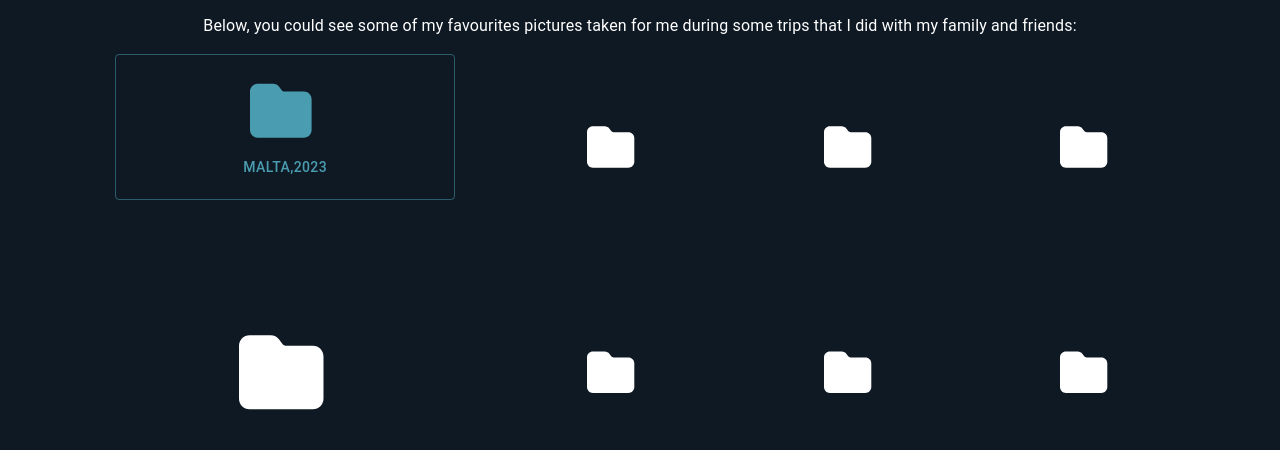
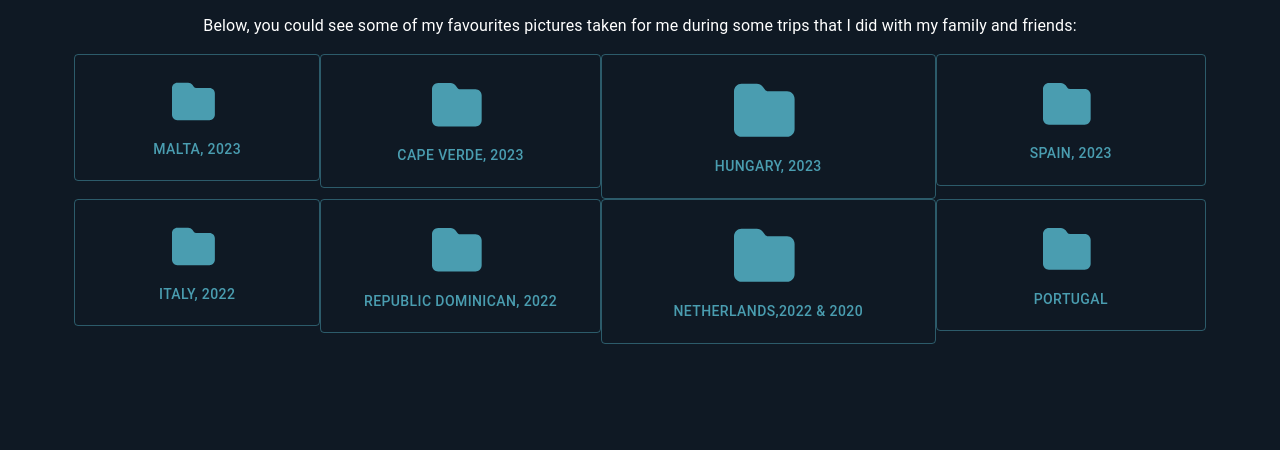
Before and after one commit to isabelSoares/myWebSite, a React (Create React App) app in the folder ts-app/: page /hobbies in a window 1280 px wide. Shown: the part 350-800 px from the top of the page. Built offline with nearby package versions, Linux system fonts and the light colour scheme.

Commit message:
May the components more abstracted and added some of my photos!

```diff
--- a/ts-app/src/components/hobbies/Hobbies.scss
+++ b/ts-app/src/components/hobbies/Hobbies.scss
@@ -25,7 +25,6 @@
         display: grid;
         justify-items: center;
         width: 100%;
-        row-gap: 100px;
         grid-template-columns: auto auto auto auto;
 
         .icon-style {
--- a/ts-app/src/components/hobbies/Hobbies.tsx
+++ b/ts-app/src/components/hobbies/Hobbies.tsx
@@ -1,13 +1,78 @@
 import React from 'react';
 import './Hobbies.scss';
-import { PhotoAlbum } from './PhotoAlbum';
+import { IPhotoAlbum, PhotoAlbum } from './PhotoAlbum';
 
 import { FontAwesomeIcon } from '@fortawesome/react-fontawesome';
-import {faCameraRetro, faFolder} from '@fortawesome/free-solid-svg-icons';
+import {faCameraRetro} from '@fortawesome/free-solid-svg-icons';
+
+const albumsInformation: IPhotoAlbum[] = [
+    {
+        albumName: 'Malta, 2023',
+        dialogTitle: 'September, 2023',
+        dialogImages: [
+            { description: 'Sliema, Malta', image:'https://drive.google.com/uc?id=15EX34FKkK7_AuZeqehqnD4C6o14zpHKl'},
+            { description: 'Valetta, Malta', image:'https://drive.google.com/uc?id=13Rq_ayr-kqGkI_uEWJcSbYGLN9DGzmY-'},
+            { description: 'Blue Lagoon, Malta', image:'https://drive.google.com/uc?id=1Uy1ekKazIngNRDOj3vGEMXF98-pw9_8c'}
+        ]
+    },
+    {
+        albumName: 'Cape Verde, 2023',
+        dialogTitle: 'July, 2023',
+        dialogImages: [
+            { description: 'Salt mines, Sal Island', image:'https://drive.google.com/uc?id=1MAaaGOds89MmcIlVExgsIILqx7jKpMoC'},
+            { description: 'Buracona, Sal Island', image:'https://drive.google.com/uc?id=1Zg9Jy_L7dnJRQdJb6OhwHCj6izt7RdtA'},
+            { description: 'Buracona, Sal Island', image:'https://drive.google.com/uc?id=1xtpxtWj-7qrlvQJn-m93V_Gu26903-r0'}
+        ]
+    },
+    {
+        albumName: 'Hungary, 2023',
+        dialogTitle: 'April, 2023',
+        dialogImages: [
+            { description: 'Fisherman\'s Bastion, Budapest', image:'https://drive.google.com/uc?id=1cEgsnqSoqDdWAY8hB9GmB_qa7HKMCKu3'},
+            { description: 'Parlament, Budapest', image:'https://drive.google.com/uc?id=1eOyDzyF30LPNREtkbSN88LcWTDfNRXs7'},
+            { description: 'Shoes on the Danube Bank, Budapest', image:'https://drive.google.com/uc?id=1JNfiSJ7QLRRdAh4UDGzKDoNRA4-Zupa3'}
+        ]
+    },
+    {
+        albumName: 'Spain, 2023',
+        dialogTitle: 'March, 2023',
+        dialogImages: [
+            {description: 'Salamanca', image:'https://drive.google.com/uc?id=1WCWYNYl9JDaG34HHFVVJFhwtOTvSrNb2'},
+            {description: 'La Alberca', image:'https://drive.google.com/uc?id=1k0OwJFkP2swlVE-mkjFvRA303M24DEiJ'},
+            {description: 'La Alberca', image:'https://drive.google.com/uc?id=1A4lrxBw1tJkOr3O-Kg-VlQGhQpMEBhxK'}
+        ]
+    },
+    {
+        albumName: 'Italy, 2022',
+        dialogTitle: 'November, 2022',
+        dialogImages: [
+            {description: 'Roma', image:'https://drive.google.com/uc?id=15EX34FKkK7_AuZeqehqnD4C6o14zpHKl'}
+        ]
+    },
+    {
+        albumName: 'Republic Dominican, 2022',
+        dialogTitle: 'July, 2022',
+        dialogImages: [
+            {description: 'Punta Cana', image:'https://drive.google.com/uc?id=15EX34FKkK7_AuZeqehqnD4C6o14zpHKl'}
+        ]
+    },
+    {
+        albumName: 'Netherlands,2022 & 2020',
+        dialogTitle: 'Malta September,2023',
+        dialogImages: [
+            {description: 'Sliema,Malta', image:'https://drive.google.com/uc?id=15EX34FKkK7_AuZeqehqnD4C6o14zpHKl'}
+        ]
+    },
+    {
+        albumName: 'Portugal',
+        dialogTitle: 'During my life',
+        dialogImages: [
+            {description: 'Serra da Estrela', image:'https://drive.google.com/uc?id=15EX34FKkK7_AuZeqehqnD4C6o14zpHKl'}
+        ]
+    }
+]
 
 interface IProps {}
-
-
 
 export const Hobbies = (props: IProps) => {
     return(
@@ -20,18 +85,9 @@ export const Hobbies = (props: IProps) => {
             <img src='https://drive.google.com/uc?id=1fsD6tf-XtOEIiIKvHZ1p_fdx4Q0A46lD' alt='Isabel is photographing' className='hobby-photography'></img>
             <p>Below, you could see some of my favourites pictures taken for me during some trips that I did with my family and friends:</p>
             <div className='hobbies-folder'>
-                <PhotoAlbum />
-                <FontAwesomeIcon icon={faFolder}  className="icon-style"/>
-                <FontAwesomeIcon icon={faFolder}  className="icon-style"/>
-                <FontAwesomeIcon icon={faFolder}  className="icon-style"/>
-                <FontAwesomeIcon icon={faFolder}  className="icon-style"/>
-                <FontAwesomeIcon icon={faFolder}  className="icon-style"/>
-                <FontAwesomeIcon icon={faFolder}  className="icon-style"/>
-                <FontAwesomeIcon icon={faFolder}  className="icon-style"/>
-                <FontAwesomeIcon icon={faFolder}  className="icon-style"/>
-                <FontAwesomeIcon icon={faFolder}  className="icon-style"/>
-                <FontAwesomeIcon icon={faFolder}  className="icon-style"/>
-                <FontAwesomeIcon icon={faFolder}  className="icon-style"/>
+                {albumsInformation.map((item) => (
+                    <PhotoAlbum key={item.albumName} albumName={item.albumName} dialogTitle={item.dialogTitle} dialogImages={item.dialogImages} />
+                ))}
             </div>
         </div>
     )
--- a/ts-app/src/components/hobbies/PhotoAlbum.tsx
+++ b/ts-app/src/components/hobbies/PhotoAlbum.tsx
@@ -12,7 +12,16 @@ import CloseIcon from '@mui/icons-material/Close';
 import { FontAwesomeIcon } from '@fortawesome/react-fontawesome';
 import {faFolder} from '@fortawesome/free-solid-svg-icons';
 
-interface IProps {}
+export interface IPhotoAlbum {
+    albumName:string,
+    dialogTitle:string,
+    dialogImages:ImageInformation[]
+}
+
+export interface ImageInformation {
+    description:string,
+    image:string
+}
 
 const BootstrapDialog = styled(Dialog)(({ theme }) => ({
     '& .MuiDialogContent-root': {
@@ -23,8 +32,9 @@ const BootstrapDialog = styled(Dialog)(({ theme }) => ({
     },
 }));
 
-export const PhotoAlbum = (props: IProps) => {
+export const PhotoAlbum = (props: IPhotoAlbum) => {
     const [open, setOpen] = React.useState(false);
+    const [photoIndex, setPhotoIndex] = React.useState(0);
 
     const handleClickOpen = () => {
       setOpen(true);
@@ -32,13 +42,19 @@ export const PhotoAlbum = (props: IProps) => {
     const handleClose = () => {
       setOpen(false);
     };
+    const handleClickPrevious = () => {
+      setPhotoIndex((index) => index - 1);
+    };
+    const handleClickNext = () => {
+        setPhotoIndex((index) => index + 1);
+    };
 
     return (
         <div className="photos">
             <Button variant="outlined" onClick={handleClickOpen}>
                 <div className='photos-album-box'>
                     <FontAwesomeIcon icon={faFolder}  className="icon-style"/>
-                    <p>Malta,2023</p>
+                    <p>{props.albumName}</p>
                 </div>
             </Button>
             <BootstrapDialog
@@ -47,7 +63,7 @@ export const PhotoAlbum = (props: IProps) => {
                 open={open}
                 >
                 <DialogTitle sx={{ m: 0, p: 2 }} id="customized-dialog-title">
-                    Malta, September 2023
+                    {props.dialogTitle}
                 </DialogTitle>
                 <IconButton
                 aria-label="close"
@@ -62,13 +78,13 @@ export const PhotoAlbum = (props: IProps) => {
                 <CloseIcon />
                 </IconButton>
                 <DialogContent dividers>
-                    <p>Sliema, Malta</p>
+                    <p>{props.dialogImages[photoIndex].description}</p>
                     <div className='photos-dialog'>
-                        <img src='https://drive.google.com/uc?id=15EX34FKkK7_AuZeqehqnD4C6o14zpHKl' className='photo-dialog'></img>
+                        <img src={props.dialogImages[photoIndex].image} className='photo-dialog'></img>
                     </div>
                     <div className='buttons-dialog'>
-                        <Button variant="contained">Previous</Button>
-                        <Button variant="contained">Next</Button>
+                        <Button variant="contained" disabled={photoIndex === 0} onClick={handleClickPrevious}>Previous</Button>
+                        <Button variant="contained" disabled={photoIndex ===  props.dialogImages.length - 1} onClick={handleClickNext}>Next</Button>
                     </div>
                 </DialogContent>
             </BootstrapDialog>
```
